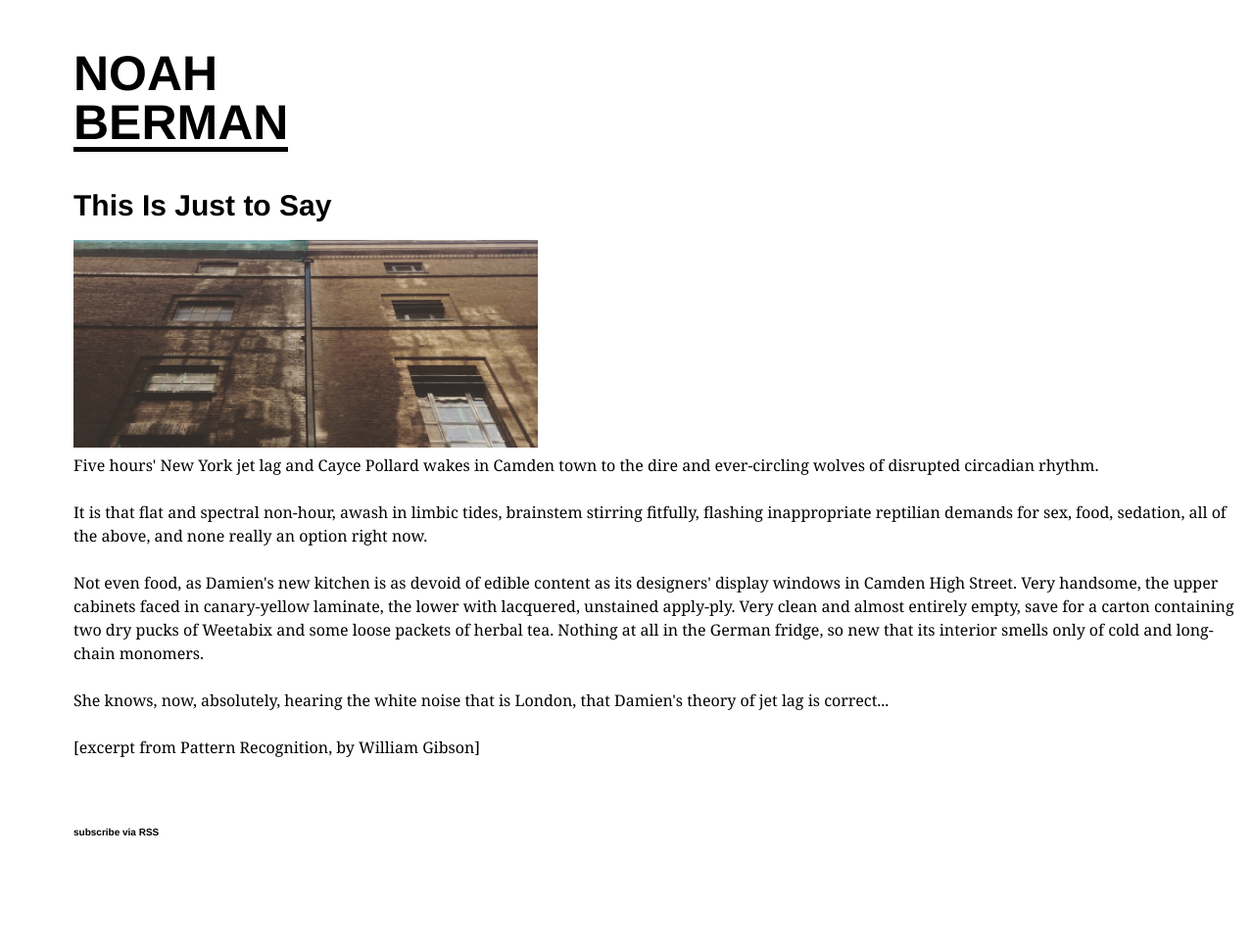
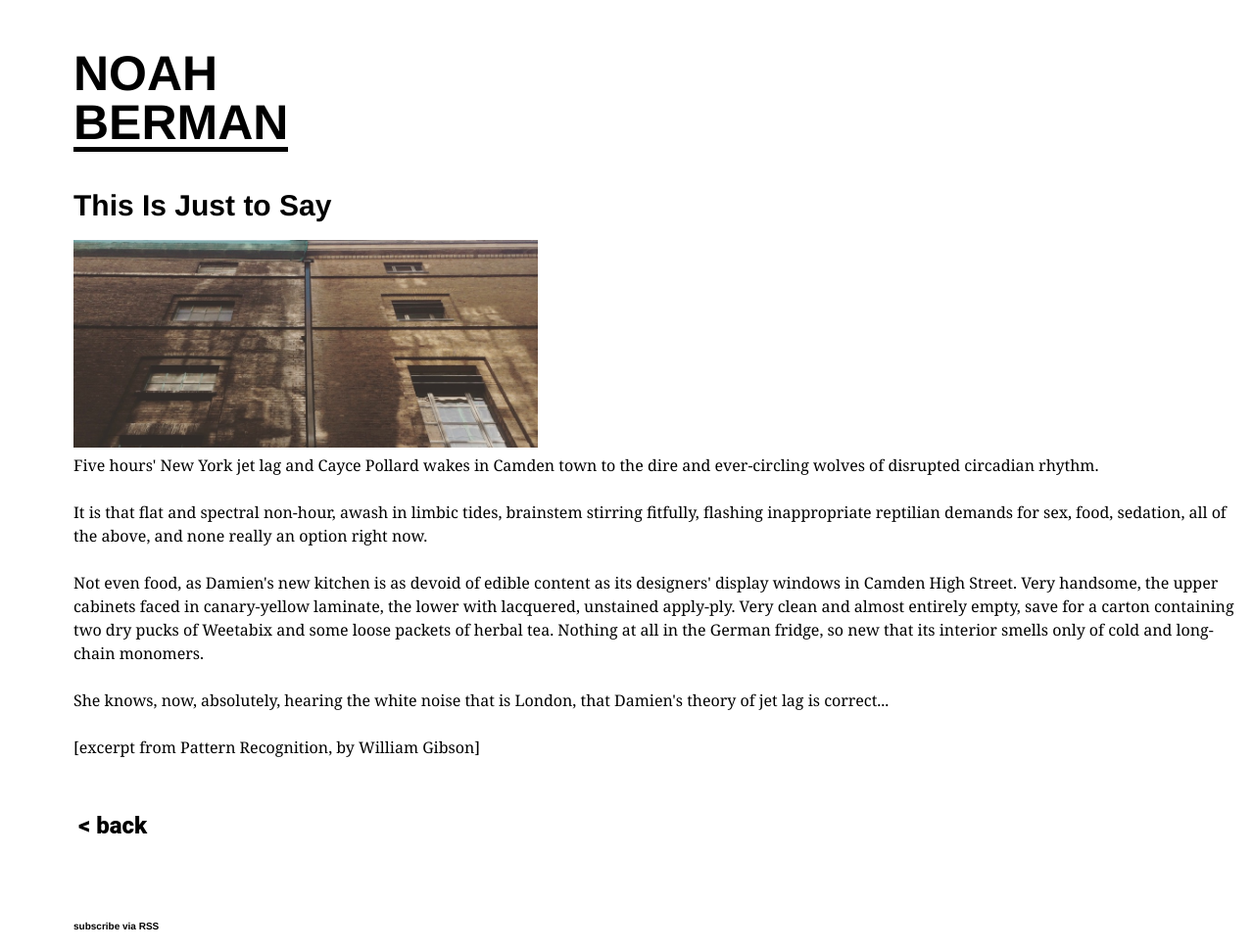
Before and after one commit to bermannoah/nbdotorg_blog, a Jekyll site: the page built from _posts/2016-09-27-sample-1.markdown, in a window 1280 px wide. Shown: the whole page at 98% size. Built offline with Jekyll 4.4.1, drawn with Linux system fonts in a browser that asks for light colours; before the commit the page ends 900 px from its top, so only the background shows below that.

Commit message:
adds back link to posts

```diff
--- a/_layouts/post.html
+++ b/_layouts/post.html
@@ -20,8 +20,11 @@
 	{% endif %}
 	</h1>
 	<div class="post">{{ content | markdownify }}</div>
+	<p class="info"><a href="/nbdotorg_blog/">< back </a></p>
 
 	<p class="rss-button">subscribe <a href="{{ "/feed.xml" | prepend: site.baseurl }}">via RSS</a></p>
 
+
+
 </body>
 </html>
```
